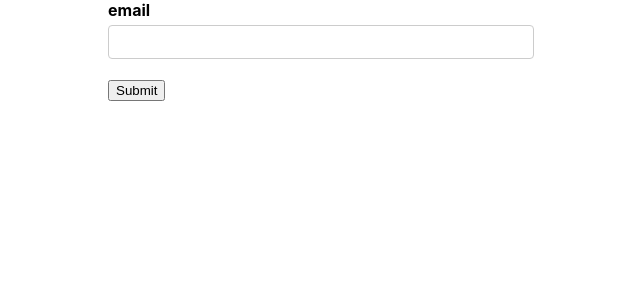
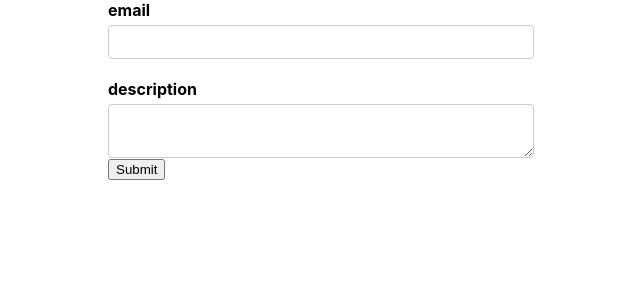
Before and after one commit to officialbandari/Formik_Reactjs, a React (Create React App) app: page / in a window 1280 px wide. Shown: the top 300 px of the page, without its empty margins (319-959 px from the left). Built offline with nearby package versions, Linux system fonts and the light colour scheme.

Commit message:
Textarea_task

```diff
--- a/src/components/FormikContainer.js
+++ b/src/components/FormikContainer.js
@@ -6,10 +6,12 @@
 const FormikContainer = () => {
   const initialValues = {
     email: "",
+    description: "",
   };
 
   const validationSchema = Yup.object({
     email: Yup.string().required("Required"),
+    description: Yup.string().required("Required"),
   });
   const onSubmit = (values) => console.log("Form data ", values);
   return (
@@ -26,6 +28,11 @@
             label="Email"
             name="email"
           />
+          <FormikControler
+            control="textarea"
+            label="Description"
+            name="description"
+          />
           <button type="submit">Submit</button>
         </Form>
       )}
--- a/src/components/FormikControler.js
+++ b/src/components/FormikControler.js
@@ -1,5 +1,6 @@
 import React from "react";
 import Input from "./Input";
+import Textarea from "./Textarea";
 
 const FormikControler = (props) => {
   const { control, ...rest } = props;
@@ -7,6 +8,7 @@
     case "input":
       return <Input {...rest} />;
     case "textarea":
+      return <Textarea {...rest} />;
     case "select":
     case "radio":
     case "checkbox":
--- /dev/null
+++ b/src/components/Textarea.js
@@ -0,0 +1,16 @@
+import React from "react";
+import { Field, ErrorMessage } from "formik";
+import TextError from "./TextError";
+
+const Textarea = (props) => {
+  const { label, name, ...rest } = props;
+  return (
+    <div>
+      <label htmlFor={name}>{name}</label>
+      <Field as="textarea" id={name} name={name} {...rest} />
+      <ErrorMessage name={name} component={TextError} />
+    </div>
+  );
+};
+
+export default Textarea;
```
